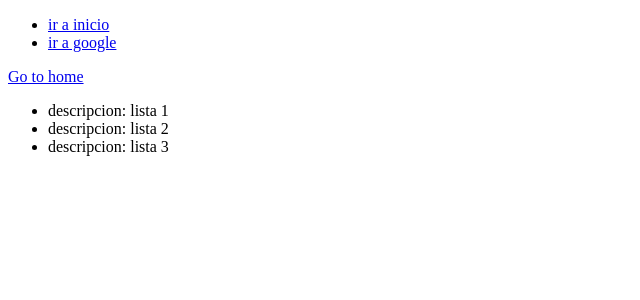
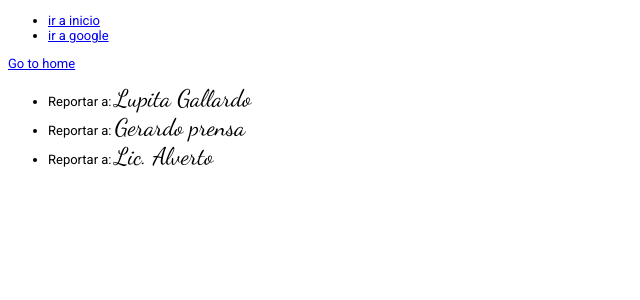
Before and after one commit to panickat/flask_todos, a Flask app: page /hello in a window 1280 px wide. Shown: the top 300 px of the page, without its empty margins (0-640 px from the left). Run offline with Flask 2, Linux system fonts and the light colour scheme.

Commit message:
Statif files css & macros

```diff
--- a/main.py
+++ b/main.py
@@ -2,7 +2,7 @@ from flask import Flask, request, make_response, redirect, render_template
 
 app = Flask(__name__)
 
-todos = ['lista 1', 'lista 2', 'lista 3']
+todos = ['Lupita Gallardo', 'Gerardo prensa', 'Lic. Alverto']
 
 @app.route('/')
 def index():
--- /dev/null
+++ b/static/css/main.css
@@ -0,0 +1,8 @@
+html * {
+    font-family: 'Roboto', sans-serif;
+    font-size: small;
+}
+span {
+    font-family: 'Dancing Script', cursive;
+    font-size: x-large;
+}
--- a/templates/base.html
+++ b/templates/base.html
@@ -3,6 +3,8 @@
     <head>
         <meta charset="UTF-8">
         <title>{% block title %} Milieu | {% endblock %}</title>
+        <link rel="stylesheet" href="{{ url_for('static',filename='css/main.css') }}">
+        <link href="https://fonts.googleapis.com/css?family=Dancing+Script|Roboto&display=swap" rel="stylesheet">
     </head>
     <body>
         <header>
--- a/templates/macros.html
+++ b/templates/macros.html
@@ -1,3 +1,3 @@
 {% macro render_todo(todo) %}
-    <li>descripcion: {{ todo }}</li>
+    <li>Reportar a:  <span>{{ todo }}</span></li>
 {% endmacro %}
```
